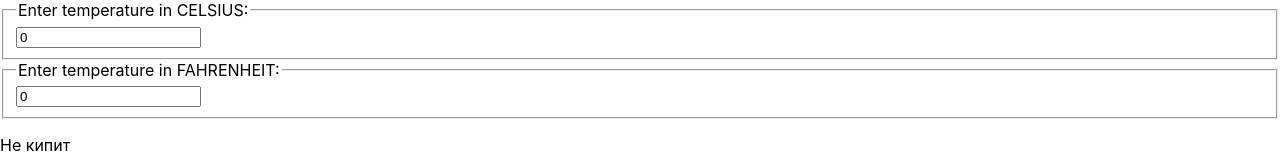
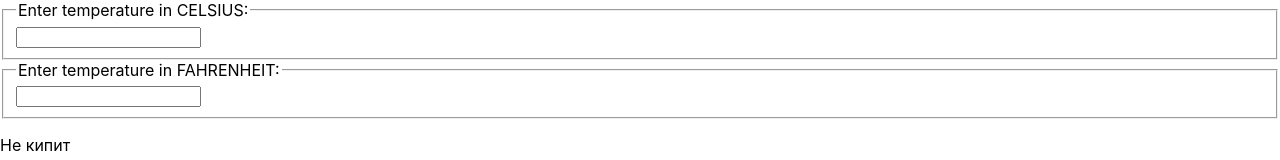
Before and after one commit to Foxona/RisovalkaTimerBooks, a React (Create React App) app: page / in a window 1280 px wide. Shown: the top 160 px of the page. Built offline with nearby package versions, Linux system fonts and the light colour scheme; the HTML template or start-up script is replaced by a standard one.

Commit message:
Calculator is done

```diff
--- a/src/components/Form.jsx
+++ b/src/components/Form.jsx
@@ -36,30 +36,31 @@ function TemperatureInput({ scale, temperature, onTemperatureChange }) {
     return (
         <fieldset>
             <legend>Enter temperature in {scaleNames[scale]}:</legend>
-            <input value={temperature} onChange={(e) => onTemperatureChange(e.target.value, scale )} />
+            <input value={temperature} onChange={(e) => onTemperatureChange({newTemp: e.target.value, newScale: scale})} />
         </fieldset>
     )
 }
 
 export default function Calculator(props) {
     const [scale, setScale] = useState("c")
-    const [celsius, setCelsius] = useState(0)
-    const [fahrenheit, setFahrenheit] = useState(0)
+    const [temperature, setTemperature] = useState("")
+    const fahrenheitConvert = (scale === 'c') ? tryConvert(temperature, toFahrenheit) : temperature
+    const celsiusConvert = (scale === 'f') ? tryConvert(temperature, toCelsius) : temperature
 
-    const handleTemperatureChange = (newTemp, newScale) => {
-        const fahrenheitConvert = (newScale === 'c') ? tryConvert(newTemp, toFahrenheit) : newTemp
-        const celsiusConvert = (newScale === 'f') ? tryConvert(newTemp, toCelsius) : newTemp
+    const handleTemperatureChange = (e) => {
+        // const {newTemp, newScale} = e
+        const newTemp = e.newTemp
+        const newScale = e.newScale
 
         setScale(newScale)
-        setCelsius(celsiusConvert)
-        setFahrenheit(fahrenheitConvert)
+        setTemperature(newTemp)
     }
 
     return (
         <div>
-            <TemperatureInput scale={"c"} temperature={celsius} onTemperatureChange={handleTemperatureChange} />
-            <TemperatureInput scale={"f"} temperature={fahrenheit} onTemperatureChange={handleTemperatureChange} />
-            <BoilingVerdict celsius={parseFloat(celsius)} />
+            <TemperatureInput scale={"c"} temperature={celsiusConvert} onTemperatureChange={handleTemperatureChange} />
+            <TemperatureInput scale={"f"} temperature={fahrenheitConvert} onTemperatureChange={handleTemperatureChange} />
+            <BoilingVerdict celsius={parseFloat(celsiusConvert)} />
         </div>
     )
 }
```
